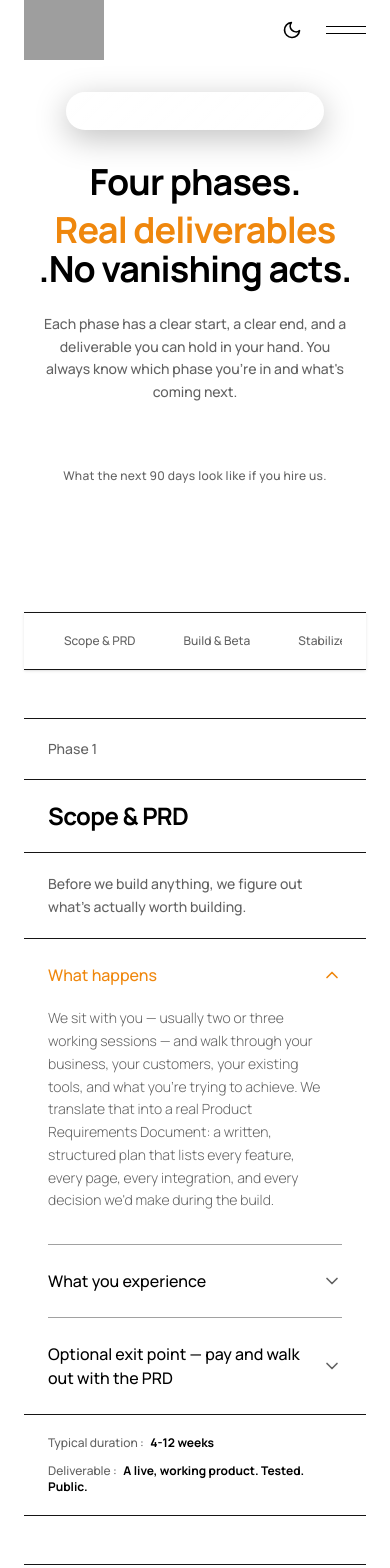
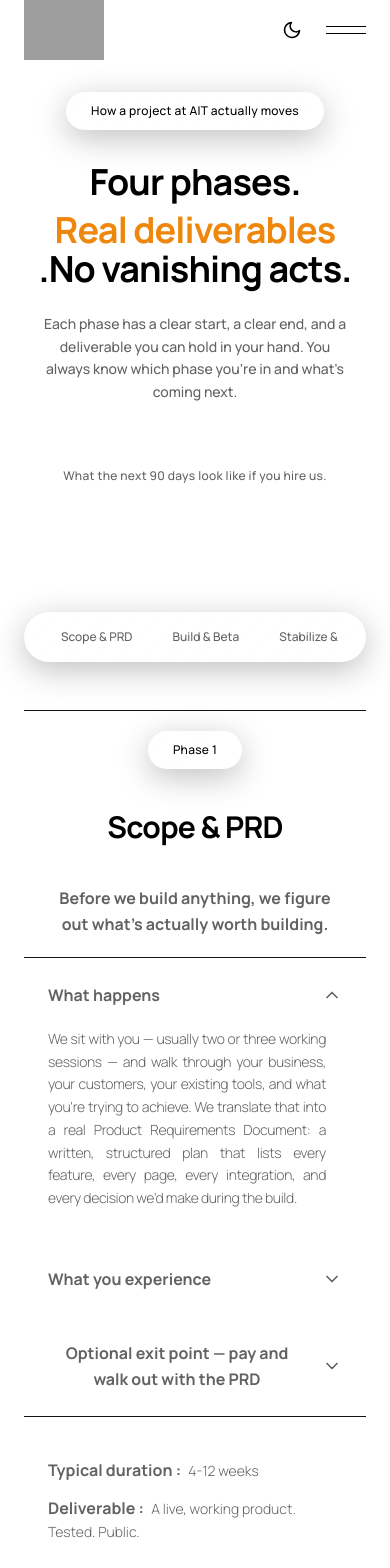
Before and after one commit to An-Idea-Tech/ait, a Next.js app in the folder frontend/: page /how-we-work in a window 390 px wide. Shown: the top 1568 px of the page. Built offline with nearby package versions, Linux system fonts and the light colour scheme; grey boxes are pictures that could not be loaded.

Commit message:
feat: added the Confusion Section, After-Launch Section and done some work related to styling of interpage naviagtion bar, phases section

```diff
--- a/frontend/src/app/globals.css
+++ b/frontend/src/app/globals.css
@@ -1,6 +1,10 @@
 @import "tailwindcss";
 @config "../../tailwind.config.js";
 @custom-variant dark (&:where(.dark, .dark *));
+
+#section-nav::-webkit-scrollbar:horizontal {
+  display: none;
+}
 
 @font-face {
   font-family: "Manrope-light";
@@ -53,7 +57,6 @@
 }
 
 @layer base {
-
   html,
   body {
     @apply bg-bg-primary text-text-primary font-manrope-medium m-0 box-border p-0;
@@ -61,10 +64,8 @@
 }
 
 @layer components {
-
-
   .glass-pill {
-    @apply relative inline-flex w-fit items-center justify-center overflow-hidden rounded-full border border-solid border-[rgba(255,255,255,0.15)] px-6 py-2.5 shadow-[0_8px_32px_rgba(0,0,0,0.25),inset_0_1px_0_rgba(255,255,255,0.4),inset_0_-1px_0_rgba(255,255,255,0.1)] backdrop-blur-[20px] transition-all duration-300 hover:border-[rgba(255,255,255,0.25)] hover:shadow-[0_8px_32px_rgba(0,0,0,0.35),inset_0_1px_0_rgba(255,255,255,0.6)] before:absolute before:inset-x-0 before:top-0 before:h-px before:content-[''];
+    @apply relative inline-flex w-fit items-center justify-center overflow-hidden rounded-full border border-solid border-[rgba(255,255,255,0.15)] px-6 py-2.5 shadow-[0_8px_32px_rgba(0,0,0,0.25),inset_0_1px_0_rgba(255,255,255,0.4),inset_0_-1px_0_rgba(255,255,255,0.1)] backdrop-blur-[20px] transition-all duration-300 before:absolute before:inset-x-0 before:top-0 before:h-px before:content-[''] hover:border-[rgba(255,255,255,0.25)] hover:shadow-[0_8px_32px_rgba(0,0,0,0.35),inset_0_1px_0_rgba(255,255,255,0.6)];
     background: linear-gradient(
       135deg,
       rgba(255, 255, 255, 0.08) 0%,
@@ -125,12 +126,16 @@
     @apply font-manrope-bold text-text-primary text-center text-4xl tracking-tight sm:text-5xl md:text-6xl;
   }
 
+  .title2 {
+    @apply font-manrope-bold text-text-primary text-center text-3xl tracking-tight sm:text-4xl md:text-5xl;
+  }
+
   .subtitle {
-    @apply font-manrope-medium text-text-secondary text-center text-base leading-relaxed sm:text-lg md:text-xl;
+    @apply font-manrope-bold text-text-secondary text-center text-base leading-relaxed sm:text-lg md:text-xl;
   }
 
   .description {
-    @apply font-manrope-light text-text-secondary text-xs leading-relaxed sm:text-[15px];
+    @apply font-manrope-light text-text-secondary text-sm leading-relaxed sm:text-[18px];
   }
 
   .flex-row-center {
@@ -150,36 +155,9 @@
   }
 }
 
-
 .trust-description {
-    @apply font-manrope-light text-text-secondary text-center mt-5 text-lg sm:text-lg md:text-xl;
+  @apply font-manrope-light text-text-secondary mt-5 text-center text-lg sm:text-lg md:text-xl;
 }
-
-
-
-
-
-
-
-
-
-
-
-
-
-
-
-
-
-
-
-
-
-
-
-
-
-
 
 .blog-card-hover {
   transition: all 0.3s cubic-bezier(0.16, 1, 0.3, 1);
--- a/frontend/src/components/howwework/PhaseCard.jsx
+++ b/frontend/src/components/howwework/PhaseCard.jsx
@@ -3,6 +3,7 @@
 import React, { useState } from "react";
 import { motion, AnimatePresence } from "motion/react";
 import { FiChevronDown } from "react-icons/fi";
+import Heighlight from "../shared/Heighlight";
 
 export default function PhaseCard({ data }) {
   if (!data) return null;
@@ -24,42 +25,41 @@ export default function PhaseCard({ data }) {
   };
 
   return (
-    <section
+    <div
       id={data.id}
-      className="w-full scroll-mt-32 md:scroll-mt-36 border-t border-b border-border-primary bg-bg-primary text-text-primary transition-all duration-300"
+      className="w-full mb-20 scroll-mt-32 md:scroll-mt-36 border-t border-b border-border-primary bg-bg-primary text-text-primary transition-all duration-300"
     >
+
       {/* Top Header Row */}
-      <div className="flex flex-col md:flex-row border-b border-border-primary">
+      <div className="flex flex-col lg:flex-row border-b border-border-primary ">
         {/* Phase Label Column */}
-        <div className="w-full md:w-44 lg:w-52 shrink-0 py-5 px-6 border-b md:border-b-0 md:border-r border-border-primary flex items-center">
-          <span className="font-manrope-medium text-text-secondary text-sm sm:text-base">
-            {data.phaseLabel}
-          </span>
+        <div className="w-full lg:w-44 lg:w-52  grow-0 py-5 px-6  lg:border-r border-border-primary flex-row-center">
+          <Heighlight text={data.phaseLabel} />
         </div>
 
         {/* Phase Title Column */}
-        <div className="w-full md:w-72 lg:w-80 shrink-0 py-5 px-6 border-b md:border-b-0 md:border-r border-border-primary flex items-center">
-          <h2 className="font-manrope-bold text-text-primary text-2xl sm:text-3xl tracking-tight">
+        <div className="w-full lg:w-72 lg:w-80  grow-1  py-5 px-6  lg:border-r border-border-primary flex-row-center">
+          <h2 className="title2">
             {data.title}
           </h2>
         </div>
 
         {/* Phase Subtitle Column */}
-        <div className="flex-1 py-5 px-6 flex items-center">
-          <p className="font-manrope-medium text-text-secondary text-sm sm:text-base md:text-lg leading-relaxed">
+        <div className="flex-1 py-5 px-6 flex-row-center grow-4 lg:grow-1">
+          <p className="subtitle">
             {data.subtitle}
           </p>
         </div>
       </div>
 
-      {/* Middle Accordions Section */}
+      {/* Middle Accordions div */}
       {data.accordions && data.accordions.length > 0 && (
         <div className="flex flex-col md:flex-row">
           {/* Empty spacer column to align accordions under the title */}
           <div className="hidden md:block md:w-44 lg:w-52 shrink-0" />
 
           {/* Accordion list */}
-          <div className="flex-1 px-6 divide-y divide-border-primary/40">
+          <div className="flex-1 px-6 ">
             {data.accordions.map((item) => {
               const isOpen = openIds.includes(item.id);
               return (
@@ -70,10 +70,10 @@ export default function PhaseCard({ data }) {
                     aria-expanded={isOpen}
                   >
                     <span
-                      className={`font-manrope-medium text-base sm:text-lg md:text-xl transition-colors duration-200 ${
+                      className={`subtitle ${
                         isOpen
-                          ? "text-brand font-manrope-bold"
-                          : "text-text-primary group-hover:text-brand"
+                          ? "text-text-primary "
+                          : "text-text-secondary group-hover:text-text-primary "
                       }`}
                     >
                       {item.title}
@@ -81,7 +81,7 @@ export default function PhaseCard({ data }) {
                     <span className="ml-4 shrink-0 text-text-secondary group-hover:text-text-primary transition-transform duration-300">
                       <FiChevronDown
                         className={`w-5 h-5 sm:w-6 sm:h-6 transition-transform duration-300 ${
-                          isOpen ? "rotate-180 text-brand" : ""
+                          isOpen ? "rotate-180" : ""
                         }`}
                       />
                     </span>
@@ -96,7 +96,7 @@ export default function PhaseCard({ data }) {
                         transition={{ duration: 0.3, ease: "easeInOut" }}
                         className="overflow-hidden"
                       >
-                        <div className="pb-6 pt-1 text-text-secondary font-manrope-light text-sm sm:text-base leading-relaxed max-w-4xl pr-4">
+                        <div className="pb-6 pt-1 description text-justify tracking-tight max-w-4xl pr-4">
                           {item.content}
                         </div>
                       </motion.div>
@@ -110,25 +110,25 @@ export default function PhaseCard({ data }) {
       )}
 
       {/* Bottom Footer Row */}
-      <div className="flex flex-col sm:flex-row items-start sm:items-center justify-between gap-3 border-t border-border-primary py-5 px-6 text-xs sm:text-sm md:text-base">
+      <div className="flex flex-col lg:flex-row items-start lg:items-center justify-between gap-3 border-t border-border-primary py-10 px-6 text-xs sm:text-sm md:text-base">
         <div>
-          <span className="text-text-secondary font-manrope-medium">
+          <span className="subtitle">
             {data.durationLabel || "Typical duration : "}
           </span>
-          <span className="font-manrope-bold text-text-primary ml-1">
+          <span className="description ml-1">
             {data.durationValue || data.typicalDuration}
           </span>
         </div>
 
         <div>
-          <span className="text-text-secondary font-manrope-medium">
+          <span className="subtitle">
             {data.deliverableLabel || "Deliverable : "}
           </span>
-          <span className="font-manrope-bold text-text-primary ml-1">
+          <span className="description ml-1">
             {data.deliverableValue || data.deliverable}
           </span>
         </div>
       </div>
-    </section>
+    </div>
   );
 }
--- a/frontend/src/components/pages/Howwework/HowweworkPage.jsx
+++ b/frontend/src/components/pages/Howwework/HowweworkPage.jsx
@@ -1,20 +1,17 @@
 import HeroSection from '@/components/section/HowweworkPage/HeroSection'
-import SectionNav from '@/components/shared/SectionNav'
-import { navigationSections, howWeWorkPhases } from '@/data/howwework'
-import PhaseCard from '../../howwework/PhaseCard'
 import React from 'react'
+import PhaseSection from '@/components/section/HowweworkPage/PhaseSection'
+import AfterlaunchSection from '@/components/section/HowweworkPage/AfterlaunchSection'
+import Confusion from '@/components/section/HowweworkPage/Confusion'
+import { confusionData } from "@/data/howwework";
 
 export default function HowweworkPage() {
   return (
     <div className="page flex flex-col gap-12 sm:gap-16">
       <HeroSection />
-      <SectionNav sections={navigationSections} />
-
-      <div className="flex flex-col gap-12 sm:gap-16 w-full">
-        {howWeWorkPhases.map((phase) => (
-          <PhaseCard key={phase.id} data={phase} />
-        ))}
-      </div>
+      <PhaseSection/>
+      <AfterlaunchSection/>
+      <Confusion confusionData={confusionData}/>
     </div>
   )
 }
--- /dev/null
+++ b/frontend/src/components/section/HowweworkPage/AfterlaunchSection.jsx
@@ -0,0 +1,54 @@
+"use client";
+
+import React from "react";
+import LaunchCard from "@/components/howwework/LaunchCard";
+import Button from "@/components/ui/Button";
+import { afterLaunchData } from "@/data/howwework";
+
+export default function AfterlaunchSection() {
+  if (!afterLaunchData) return null;
+
+  return (
+    <div
+      id={afterLaunchData.id}
+      className="w-full scroll-mt-32 md:scroll-mt-36 bg-bg-primary text-text-primary transition-colors duration-300 py-10"
+    >
+      {/* Section Header */}
+      <div className="flex flex-col items-start sm:items-end !text-left sm:!text-right mb-12 sm:mb-16 md:mb-20">
+        <h2 className="title mb-3 !text-left sm:!text-right">
+          {afterLaunchData.title}
+        </h2>
+        <p className="subtitle !text-left sm:!text-right max-w-2xl text-text-secondary">
+          {afterLaunchData.subtitle}
+        </p>
+      </div>
+
+      {/* 2-Column Cards Table Container */}
+      <div className="w-full border-t border-border-primary transition-colors duration-300">
+        {afterLaunchData.cards?.map((card) => (
+          <LaunchCard key={card.id} data={card} />
+        ))}
+      </div>
+
+      {/* Bottom Actions Section */}
+      <div className="grid grid-cols-1 md:grid-cols-2 gap-8 sm:gap-12 pt-12 sm:pt-16 pb-8">
+        {afterLaunchData.actions?.map((action, index) => (
+          <div
+            key={action.id || index}
+            className={`flex flex-col items-center justify-center text-center px-6 py-4 gap-6 ${
+              index === 0 ? "md:border-r border-border-primary/40" : ""
+            }`}
+          >
+            <p className="subtitle text-text-secondary max-w-md">
+              {action.label}
+            </p>
+            <Button
+              text={action.buttonText}
+              link={action.link}
+            />
+          </div>
+        ))}
+      </div>
+    </div>
+  );
+}
--- /dev/null
+++ b/frontend/src/components/section/HowweworkPage/Confusion.jsx
@@ -0,0 +1,47 @@
+"use client";
+
+import React from "react";
+import Button from "@/components/ui/Button";
+
+export default function Confusion({ confusionData }) {
+  if (!confusionData) return null;
+
+  return (
+    <div
+      id={confusionData.id}
+      className="w-full scroll-mt-32 md:scroll-mt-36 bg-bg-primary text-text-primary transition-colors duration-300 py-16 sm:py-20 md:py-28 flex flex-col items-center justify-center text-center border-t border-border-primary"
+    >
+      {/* Title */}
+      <h2 className="title mb-6 sm:mb-8">
+        {confusionData.title}
+      </h2>
+
+      {/* Description */}
+      <p className="description max-w-3xl mx-auto px-4 mb-10 sm:mb-12 text-text-secondary leading-relaxed">
+        {confusionData.description}
+      </p>
+
+      {/* Buttons Row */}
+      {confusionData.buttons && confusionData.buttons.length > 0 && (
+        <div className="flex flex-col sm:flex-row items-center justify-center gap-4 sm:gap-6 mb-8 sm:mb-10">
+          {confusionData.buttons.map((btn) => (
+            <Button
+              key={btn.id}
+              text={btn.text}
+              link={btn.link}
+              variant={btn.variant}
+            />
+          ))}
+        </div>
+      )}
+
+      {/* Note / Callout */}
+      {confusionData.note && (
+        <div className="flex items-center justify-center text-text-secondary text-xs sm:text-sm md:text-base font-manrope-light">
+          <span className="w-2 h-2 rounded-full bg-green-500 mr-2.5 shrink-0 animate-pulse" />
+          <span>{confusionData.note.text}</span>
+        </div>
+      )}
+    </div>
+  );
+}
--- /dev/null
+++ b/frontend/src/components/section/HowweworkPage/PhaseSection.jsx
@@ -0,0 +1,17 @@
+import PhaseCard from "@/components/howwework/PhaseCard";
+import SectionNav from "@/components/shared/SectionNav";
+import { howWeWorkPhases, navigationSections } from "@/data/howwework";
+import React from "react";
+
+export default function PhaseSection() {
+  return (
+    <div className="section">
+      <div className="flex-col-center gap-12 sm:gap-16">
+        <SectionNav sections={navigationSections} />
+        {howWeWorkPhases.map((phase) => (
+          <PhaseCard key={phase.id} data={phase} />
+        ))}
+      </div>
+    </div>
+  );
+}
--- a/frontend/src/components/shared/Heighlight.jsx
+++ b/frontend/src/components/shared/Heighlight.jsx
@@ -7,7 +7,7 @@ export default function Heighlight({
 }) {
   return (
     <div className={`glass-pill ${className}`.trim()}>
-      <p className="font-manrope-medium text-xs tracking-wide text-white sm:text-sm md:text-base">
+      <p className="font-manrope-medium text-xs tracking-wide text-text-primary sm:text-sm md:text-base">
         {children || text}
       </p>
     </div>
--- a/frontend/src/components/shared/SectionNav.jsx
+++ b/frontend/src/components/shared/SectionNav.jsx
@@ -43,15 +43,15 @@ export default function SectionNav({ sections = [] }) {
   };
 
   return (
-    <div className="sticky top-16 md:top-20 z-40 w-full bg-bg-primary/95 backdrop-blur-md border-y border-border-primary py-3.5 px-6 shadow-sm">
-      <div className="mx-auto max-w-[1920px] overflow-x-auto flex items-center justify-start xl:justify-center gap-4 sm:gap-6 md:gap-8 no-scrollbar">
+    <div className="glass-pill sticky top-16 md:top-20 z-40 w-full ">
+      <div id="section-nav" className="mx-auto  max-w-[1920px] overflow-x-auto overflow-y-hidden flex items-center justify-start xl:justify-center gap-4 sm:gap-6 md:gap-8">
         {sections.map((sec) => {
           const isActive = activeId === sec.id;
           return (
             <button
               key={sec.id}
               onClick={() => scrollToSection(sec.id)}
-              className={`whitespace-nowrap text-xs sm:text-sm font-manrope-medium transition-all duration-300 py-1.5 px-4 rounded-full cursor-pointer ${
+              className={`whitespace-nowrap text-xs sm:text-sm font-manrope-medium transition-all duration-300 py-1.5 px-3 rounded-full cursor-pointer ${
                 isActive
                   ? "bg-brand text-white font-manrope-bold shadow-md scale-105"
                   : "text-text-secondary hover:text-text-primary hover:bg-zinc-100 dark:hover:bg-zinc-800/60"
--- a/frontend/src/components/ui/Button.jsx
+++ b/frontend/src/components/ui/Button.jsx
@@ -39,9 +39,13 @@ export default function Button({
         // - Dark mode (black theme): White button
         btnClasses = "bg-black text-white border-transparent hover:bg-zinc-900 dark:bg-white dark:text-black dark:hover:bg-slate-100";
         circleClasses = "bg-brand text-white";
+    } else if (variant === "outline") {
+        btnClasses = "bg-transparent text-text-primary border-border-primary hover:bg-border-primary/10 dark:border-white/30 dark:hover:bg-white/10";
+        circleClasses = "bg-transparent text-text-primary";
     }
 
-    const currentIcon = icon || <FiArrowRight className="w-5 h-5 text-black" />;
+    const iconColorClass = variant === "outline" ? "text-text-primary" : "text-black";
+    const currentIcon = icon || <FiArrowRight className={`w-5 h-5 ${iconColorClass}`} />;
 
     const buttonContent = (
         <motion.button
--- a/frontend/src/data/howwework.js
+++ b/frontend/src/data/howwework.js
@@ -175,3 +175,90 @@ export const howWeWorkPhases = [
     deliverableValue: "Continuous feature releases & SLA uptime.",
   },
 ];
+
+export const afterLaunchData = {
+  id: "after-launch",
+  title: "After launch",
+  subtitle:
+    "Every AIT project ends with a launch. None of our long-term clients end there.",
+  cards: [
+    {
+      id: "keep-doing",
+      title: "What we keep doing\nafter launch.",
+      intro:
+        "AMC is a monthly retainer that keeps your site or platform running. The day-to-day technical work happens whether you ask for it or not.\nThis is what's included every month:",
+      points: [
+        "Server uptime monitoring and response",
+        "Security patches and plugin updates",
+        "Backups — frequency and retention based on your hosting plan",
+        "Broken link checks and fixes",
+        "Performance monitoring (page speed, error rates)",
+        "Bug fixes for anything that breaks",
+        "A written monthly report showing what was done",
+      ],
+      outro:
+        "You don't need to log a ticket for routine maintenance. We do it on schedule and tell you about it in the report.",
+    },
+    {
+      id: "not-included",
+      title: "What's not included.",
+      intro:
+        "We're upfront about this because the wrong agency will quietly slot anything into AMC and surprise you with bills later.\nAMC does not cover:",
+      points: [
+        "New features or pages",
+        "Major redesigns",
+        "Custom integrations with new tools",
+        "Marketing changes (SEO campaigns, ad landing pages)",
+        "Anything that wasn't part of the original build",
+      ],
+      outro:
+        "If you want any of these, we'll quote them separately. You'll always know what's AMC and what's a new project before any work starts.",
+    },
+    {
+      id: "grow-beyond",
+      title: "When you want to grow\nbeyond maintenance.",
+      intro:
+        "Most of our long-term clients eventually want more than maintenance. A new feature. A second site. A platform that integrates with the one we built. When that happens, we don't treat it as a fresh project — we treat it as the next phase of the same relationship.",
+      outro:
+        "Growth work usually starts with a 30-minute call to scope what you want. From there it goes through the same four phases as a new project, but faster, because we already know your business, your tools, and your team.",
+    },
+  ],
+  actions: [
+    {
+      id: "discuss-growth",
+      label: "Already with us and want to discuss growth?",
+      buttonText: "Discuss growth",
+      link: "/contact",
+    },
+    {
+      id: "first-time",
+      label: "Considering AMC for the first time?",
+      buttonText: "Explore AMC",
+      link: "/contact",
+    },
+  ],
+};
+
+export const confusionData = {
+  id: "talk-to-us",
+  title: "Still Confused ?",
+  description:
+    "If you've made it this far, there's a good chance we'd be a useful conversation. The next step is a 30-minute call. We'll ask about your business, your goals, and what you're trying to build. By the end of the call, we'll tell you honestly whether we're the right fit — and if we're not, we'll usually be able to point you to someone who is.",
+  buttons: [
+    {
+      id: 1,
+      text: "Connect with us",
+      link: "/contact",
+      variant: "light",
+    },
+    {
+      id: 2,
+      text: "Connect with us",
+      link: "/contact",
+      variant: "outline",
+    },
+  ],
+  note: {
+    text: "Free 30-minute call. We'll tell you if we're the right fit.",
+  },
+};
```
Also changed, not shown: frontend/src/components/howwework/LaunchCard.jsx (added, +43 -0 lines). Lines whose indentation alone changed are shown as unchanged.
